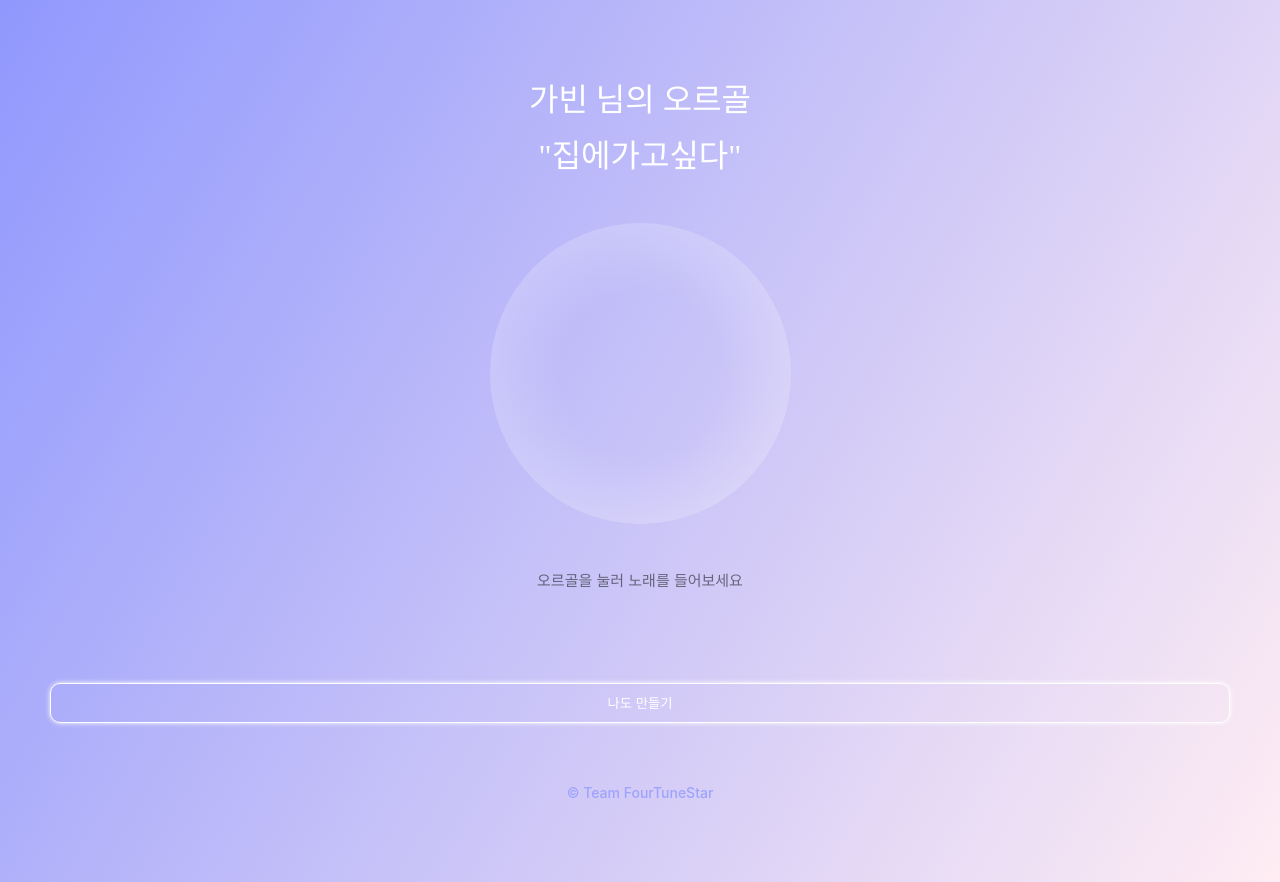
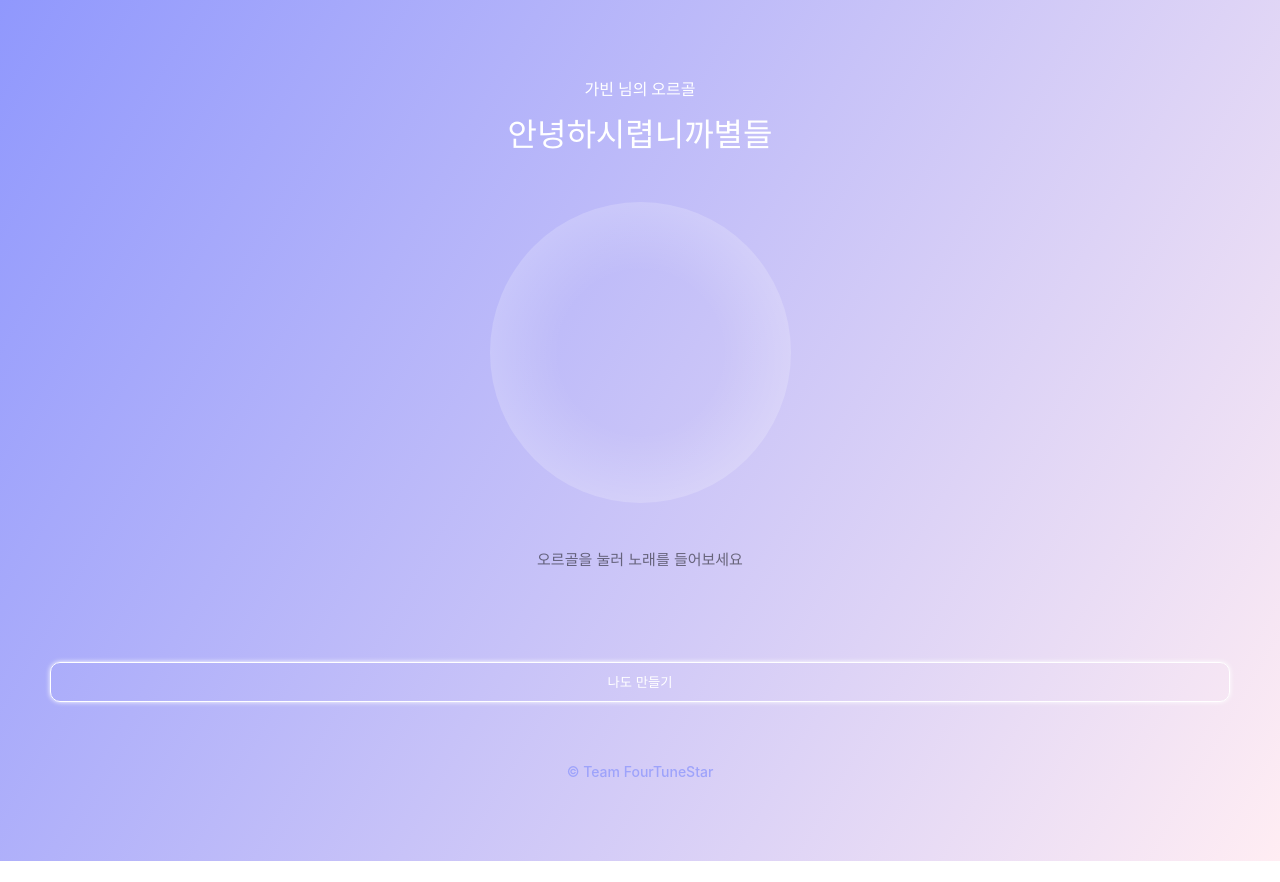
Before and after one commit to billy0904/ihearyourstars-FE, a React (Create React App) app in the folder ihearyourstars/: page /musicbox in a window 1280 px wide. After the commit the page ends 861 px from the top, so only its background shows below. Built offline with nearby package versions, Linux system fonts and the light colour scheme; a web font is replaced by a local one.

Commit message:
💄 공유 후 화면 오르골 명 UI 수정

```diff
--- a/ihearyourstars/src/Router/Musicbox.js
+++ b/ihearyourstars/src/Router/Musicbox.js
@@ -1,28 +1,28 @@
 import styled from "styled-components";
 import Button from "../components/Button";
 import { ReactComponent as CircleBg } from "../img/common/circle_bg.svg";
-import { useNavigate } from 'react-router-dom';
+import { useNavigate } from "react-router-dom";
 
 function Musicbox() {
   const userName = "가빈";
-  const musicTitle = "집에가고싶다";
+  const musicTitle = "안녕하시렵니까별들";
 
   const nav = useNavigate();
 
   const handleNavigateHome = () => {
-    nav('/');
-  }
+    nav("/");
+  };
 
   return (
     <MusicboxTitleDiv>
       <Contents>
-              <Title>
-                <h1>{userName} 님의 오르골</h1>
-                <h1>"{musicTitle}"</h1>
-              </Title>
-              <CircleBg />
-              <Text>오르골을 눌러 노래를 들어보세요</Text>
-            </Contents>
+        <Title>
+          <h2>{userName} 님의 오르골</h2>
+          <h1>{musicTitle}</h1>
+        </Title>
+        <CircleBg />
+        <Text>오르골을 눌러 노래를 들어보세요</Text>
+      </Contents>
       <Button text="나도 만들기" onClick={handleNavigateHome}></Button>
     </MusicboxTitleDiv>
   );
@@ -44,15 +44,10 @@ const Title = styled.div`
   justify-content: center;
   align-items: center;
   gap: 16px;
-
-  color: white;
-  font-weight: 400;
-  line-height: 40px;
-  font-size: 32px;
 `;
 
 const Text = styled.div`
-  color: rgba(0, 0, 0, 0.50);
+  color: rgba(0, 0, 0, 0.5);
   font-weight: 400;
   line-height: 20px;
   font-size: 15px;
@@ -65,7 +60,6 @@ const Contents = styled.div`
   align-items: center;
   gap: 47px;
   margin-bottom: 62px;
-
 `;
 
 export default Musicbox;
```
